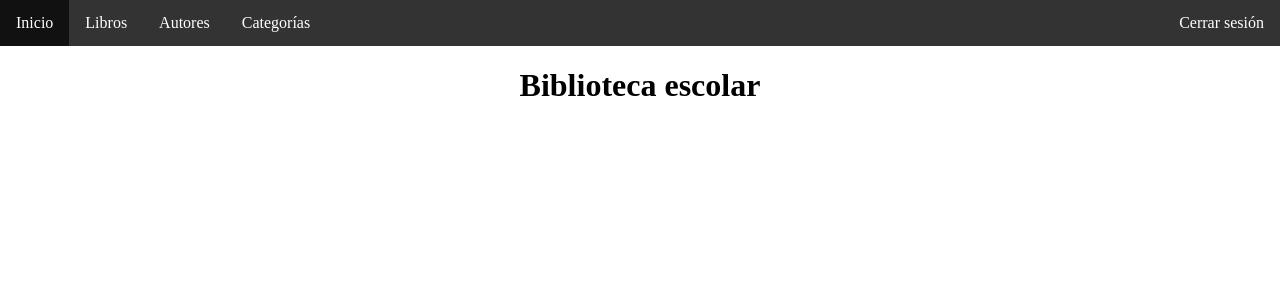
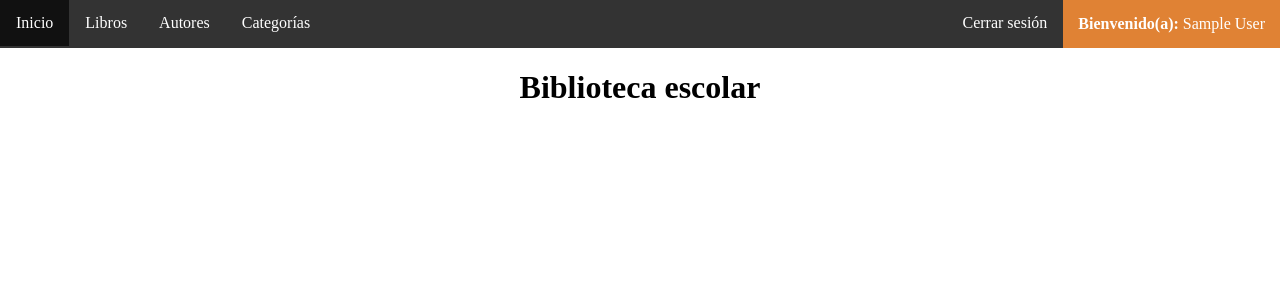
Before and after one commit to marko4789/Biblioteca-escolar-php, a PHP site: page / in a window 1280 px wide. Shown: the top 300 px of the page. Run offline with PHP 8.4, Linux system fonts and the light colour scheme; the visitor is signed in with stand-in values (Sample User, id 1).

Commit message:
Mensaje de bienvenida

```diff
--- a/barraNavegacion.php
+++ b/barraNavegacion.php
@@ -11,8 +11,9 @@
             if( !isset( $_SESSION["idUsuario"] ) ){
                 echo " <li class = 'bntSesion'><a href='iniciarSesion.php'>Iniciar sesión</a></li> ";
             }else{
-              // echo"Bienvenido(a):".$_SESSION['nombres']." ";
-               echo " <li class = 'bntSesion'><a href='cerrarSesion.php'>Cerrar sesión</a></li> ";
+               echo "
+               <li class = 'msjBienvenida'><b>Bienvenido(a):</b> ".$_SESSION['nombres']."</li>
+               <li class = 'bntSesion'><a href='cerrarSesion.php'>Cerrar sesión</a></li> ";
             }
         ?>
 
--- a/css/Estilo.css
+++ b/css/Estilo.css
@@ -29,6 +29,13 @@ ul {
 
   .bntSesion{
       float: right;
+  }
+
+  .msjBienvenida {
+    float: right;
+    padding: 15px;
+    color: #ffffff;
+    background-color:rgb(224, 130, 52);
   }
 
   form {
```
Lines whose indentation alone changed are shown as unchanged.
